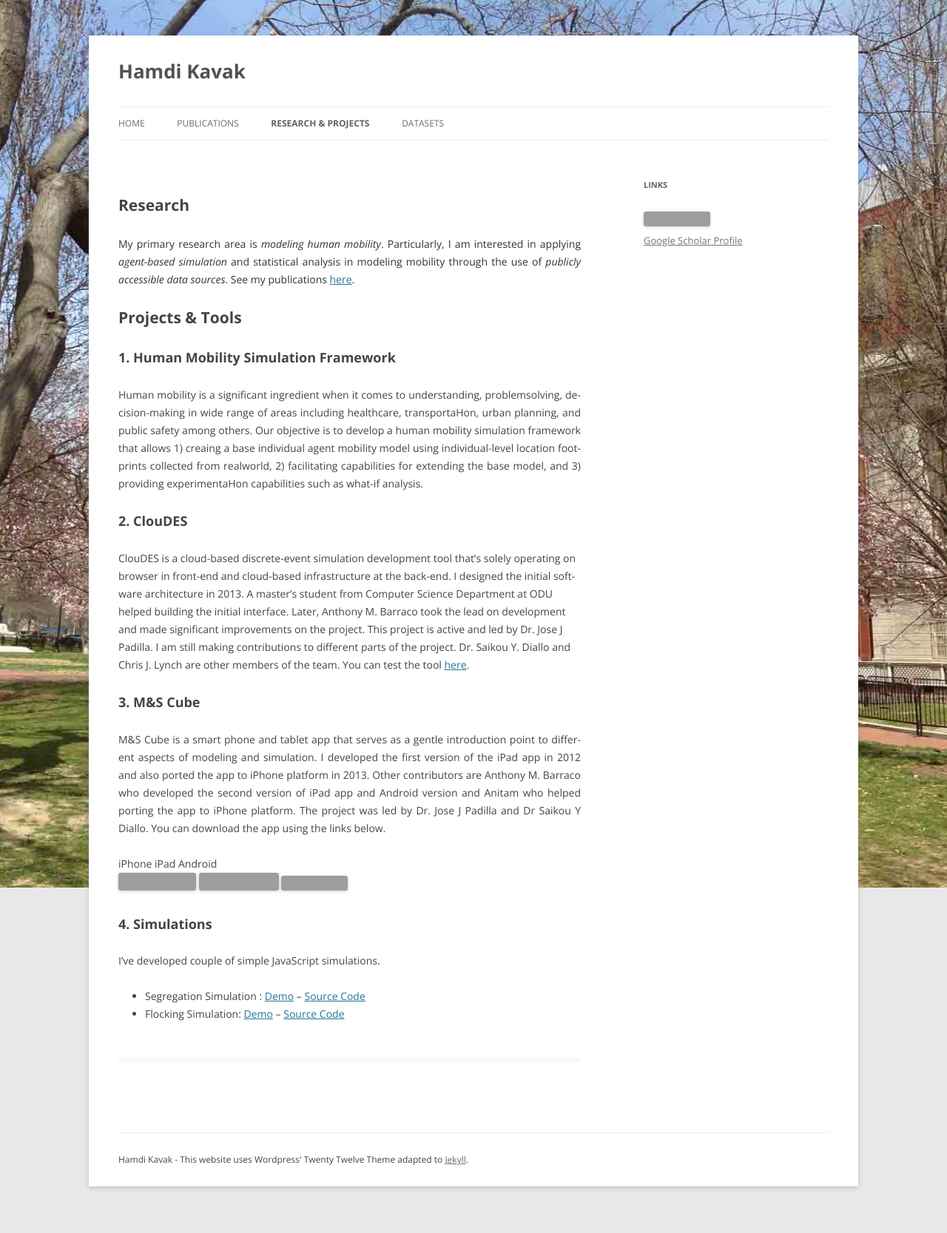
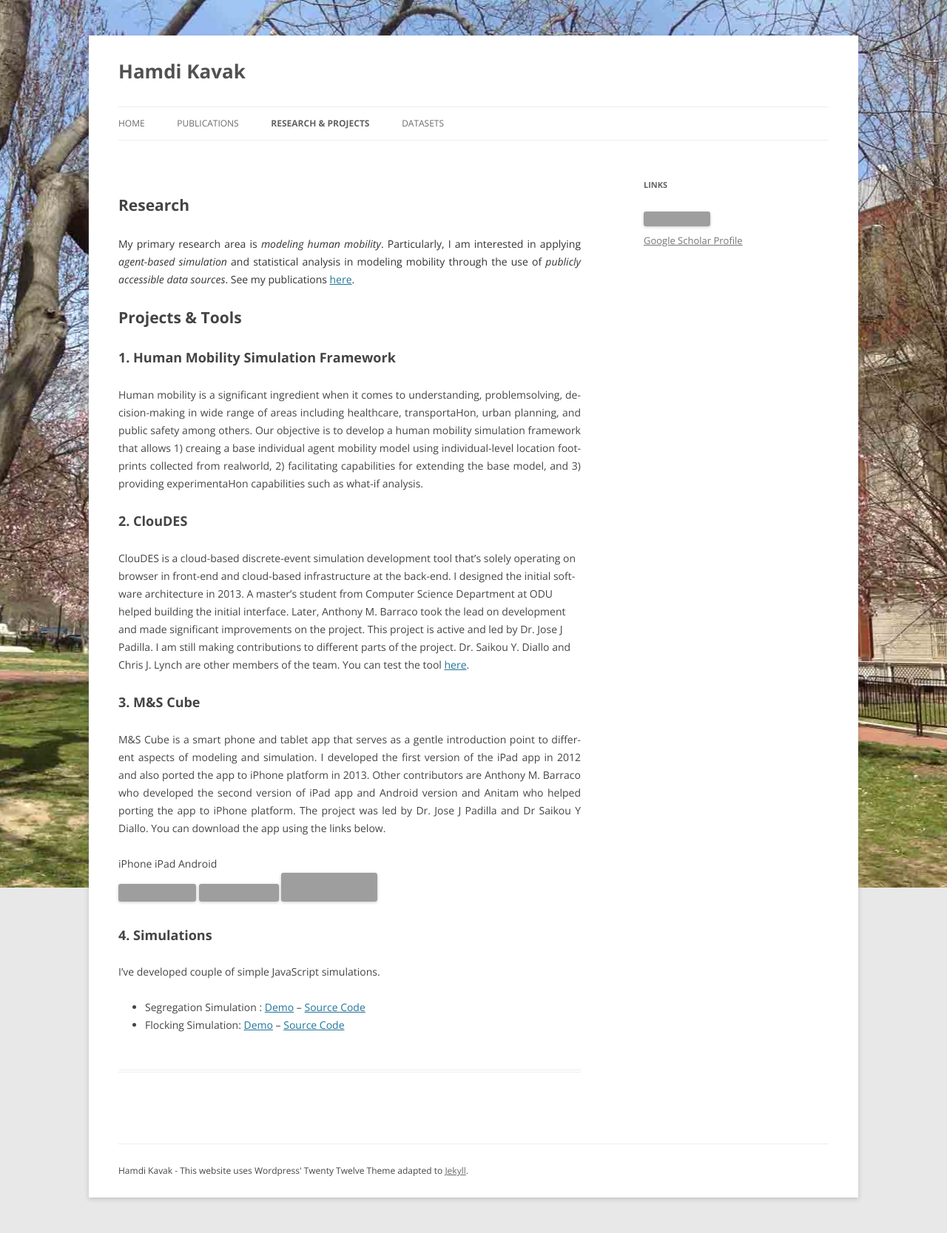
Before and after one commit to hamdikavak/hamdikavak.github.io, a Jekyll site: the page built from research-and-projects/index.html, in a window 1280 px wide. Shown: the whole page at 74% size. Built offline with Jekyll 4.4.1, drawn with Linux system fonts in a browser that asks for light colours; nearby versions of some CDN libraries; library files that are not in the unit come from our copies; grey boxes are pictures that could not be loaded.

Commit message:
Fixing Google Play image size.

```diff
--- a/research-and-projects/index.html
+++ b/research-and-projects/index.html
@@ -33,7 +33,7 @@ Later, Anthony M. Barraco took the lead on development and made significant impr
 <p>iPhone                      iPad                           Android<a href="https://itunes.apple.com/us/app/m-s-cube-for-iphone/id646561865?mt=8&amp;amp;uo=4" target="_blank"><br />
 <img class="alignnone" src="https://linkmaker.itunes.apple.com/htmlResources/assets/en_us//images/web/linkmaker/badge_appstore-lrg.png" alt="" width="105" height="31" /></a>
 <a href="https://itunes.apple.com/us/app/m-s-cube/id541665433?mt=8&amp;uo=4"><img class="alignnone" src="https://linkmaker.itunes.apple.com/htmlResources/assets/en_us//images/web/linkmaker/badge_appstore-lrg.png" alt="" width="108" height="32" /></a>
-<a href="https://play.google.com/store/apps/details?id=edu.odu.vmasc.mscube&utm_source=global_co&utm_medium=prtnr&utm_content=Mar2515&utm_campaign=PartBadge&pcampaignid=MKT-AC-global-none-all-co-pr-py-PartBadges-Oct1515-1"><img alt="Get it on Google Play" src="https://play.google.com/intl/en_us/badges/images/apps/en-play-badge.png" /></a>
+<a href="https://play.google.com/store/apps/details?id=edu.odu.vmasc.mscube&utm_source=global_co&utm_medium=prtnr&utm_content=Mar2515&utm_campaign=PartBadge&pcampaignid=MKT-AC-global-none-all-co-pr-py-PartBadges-Oct1515-1"><img alt="Get it on Google Play" src="https://play.google.com/intl/en_us/badges/images/apps/en-play-badge.png" style="width: 130px; height: 39px;"/></a>
 </p>
 <h2>4. Simulations</h2>
 <p>I&#8217;ve developed couple of simple JavaScript simulations.</p>
```
